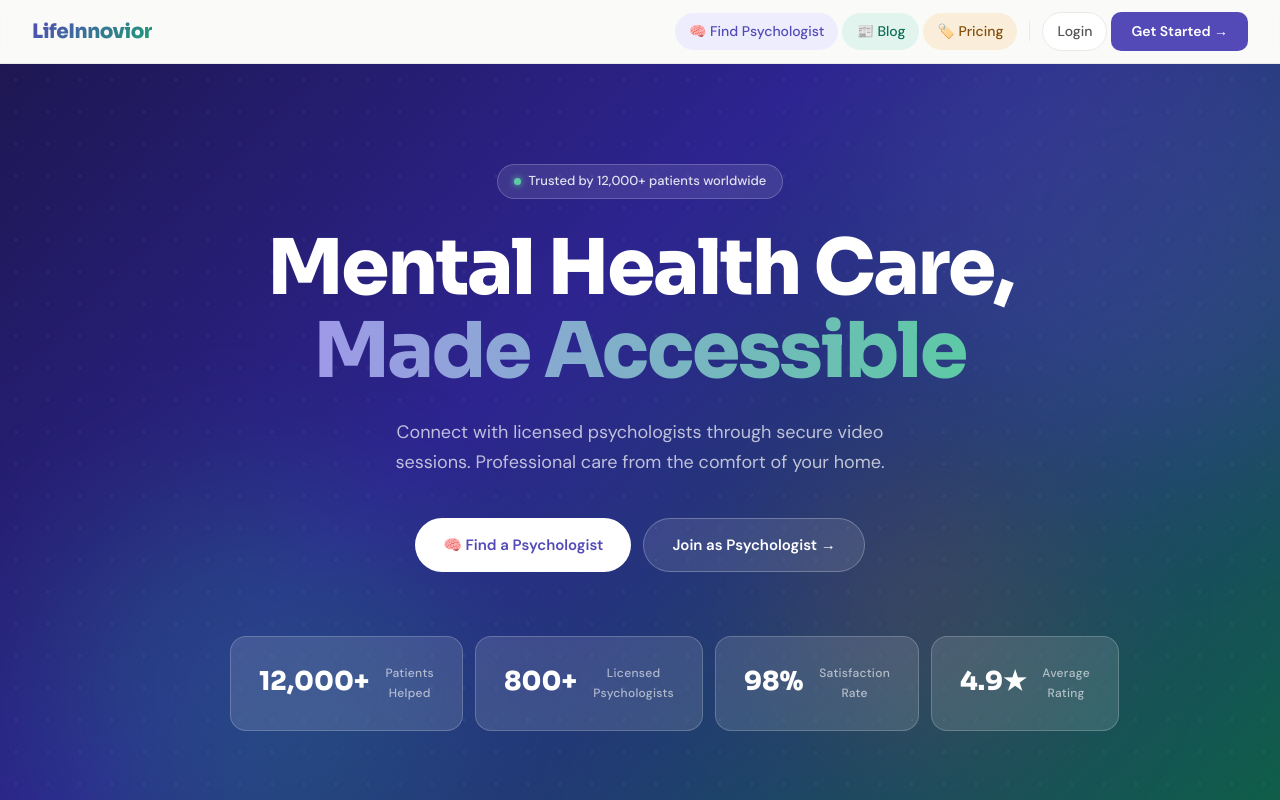
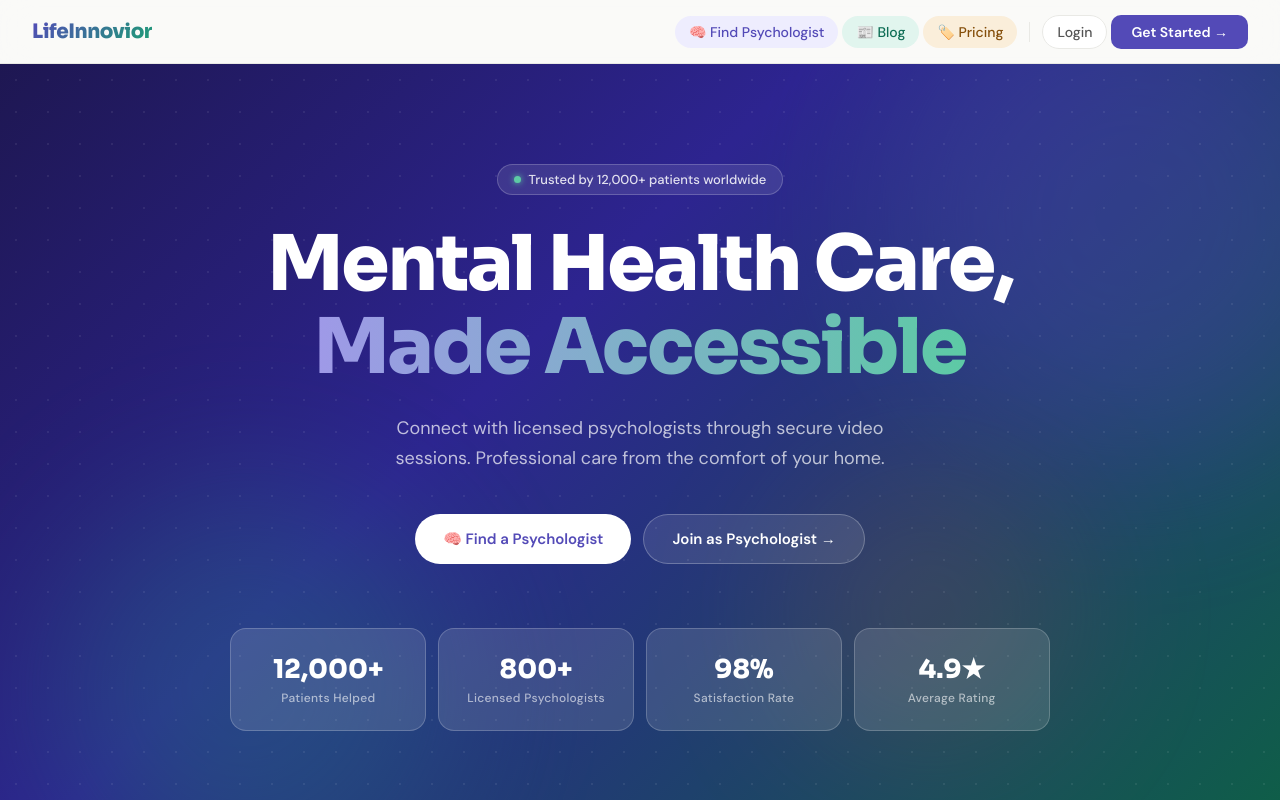
Before and after one commit to md-sakib-chowdhury/LIfeinnovior, a React (Vite) app in the folder frontend/: page / in a window 1280 px wide. Shown: the top 800 px of the page. Built offline with nearby package versions, Linux system fonts and the light colour scheme.

Commit message:
without index css

```diff
--- a/frontend/src/index.css
+++ b/frontend/src/index.css
@@ -1,4 +1,4 @@
-@import url('https://fonts.googleapis.com/css2?family=Plus+Jakarta+Sans:wght@300;400;500;600;700;800&family=Sora:wght@400;600;700&display=swap');
+/* @import url('https://fonts.googleapis.com/css2?family=Plus+Jakarta+Sans:wght@300;400;500;600;700;800&family=Sora:wght@400;600;700&display=swap');
 
 :root {
   --primary: #4F46E5;
@@ -653,4 +653,4 @@
   .auth-right {
     width: 100%;
   }
-}
+} */
```
